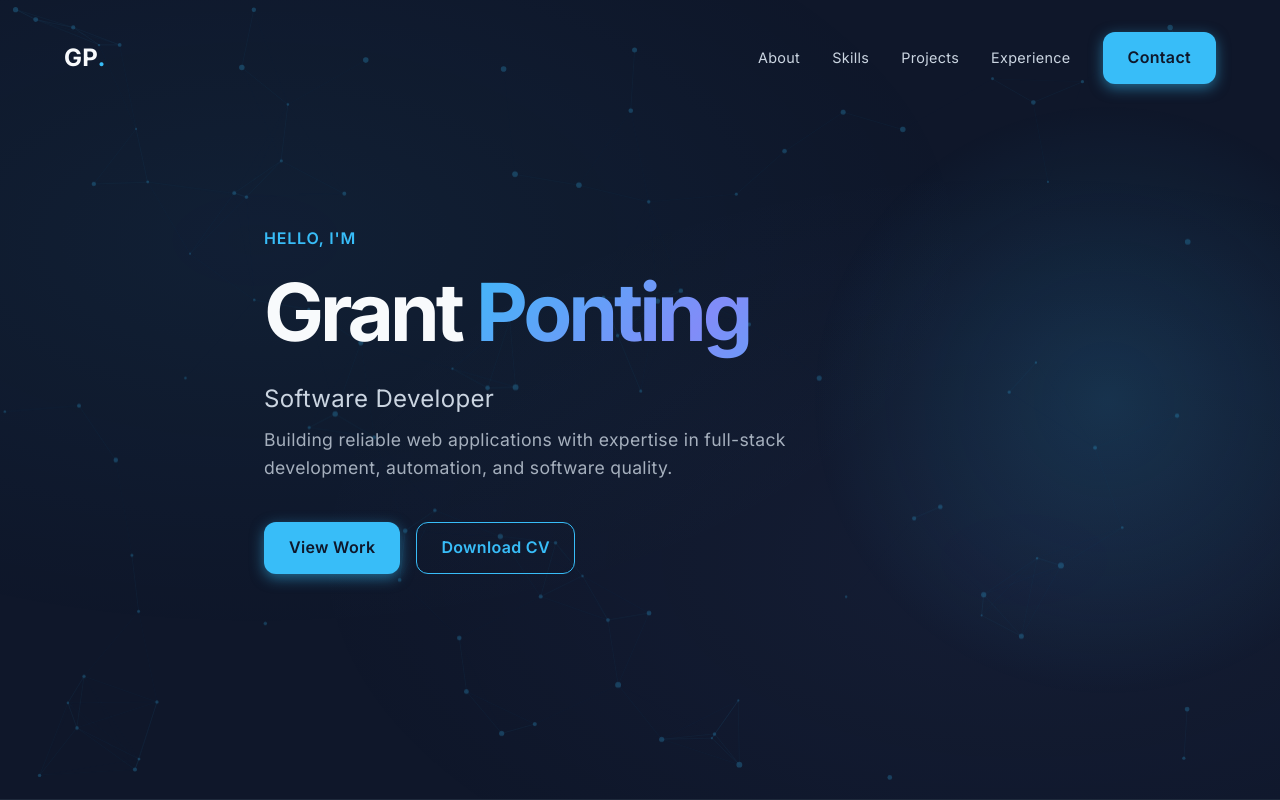
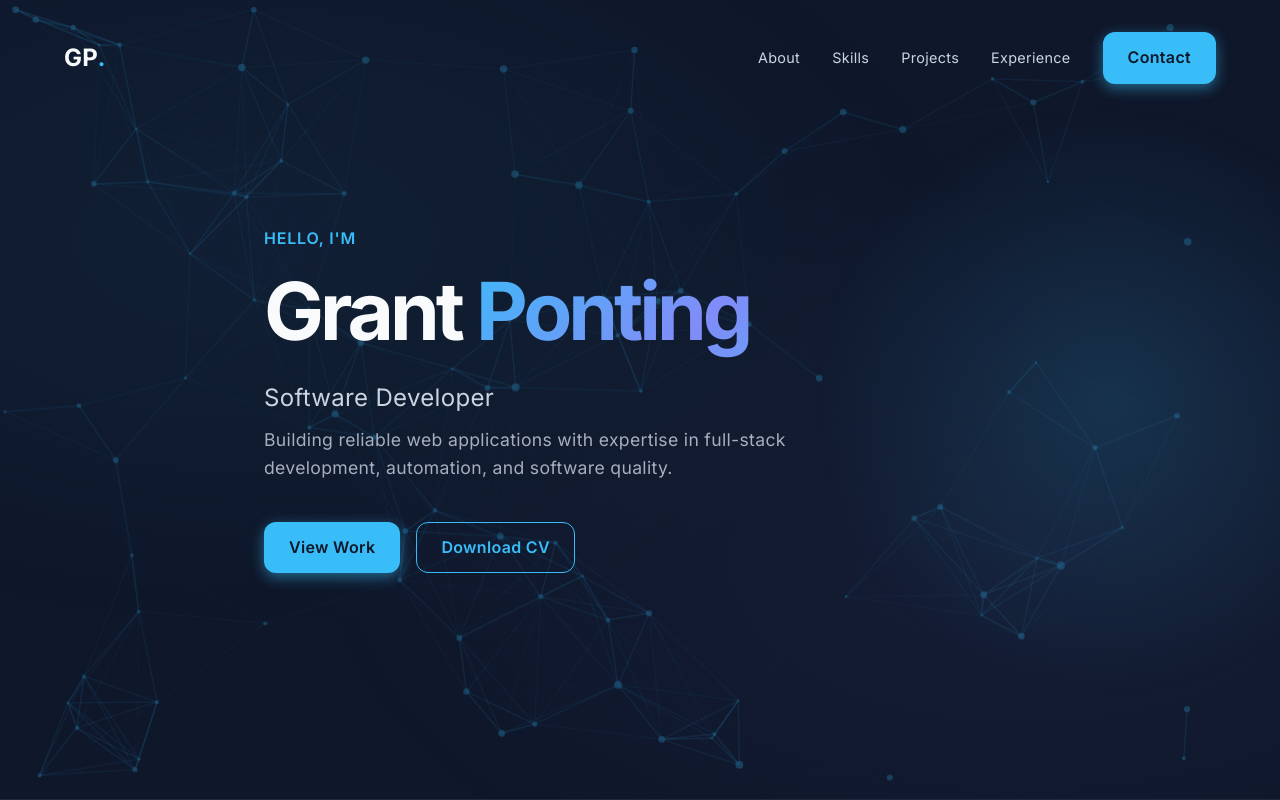
Before and after one commit to grantponting/grantponting-site, an Astro site: page / in a window 1280 px wide. Shown: the top 800 px of the page. Built offline with nearby package versions, Linux system fonts and the light colour scheme; Astro itself is replaced by a stand-in of ours.

Commit message:
Restore hero background logic

```diff
--- a/src/components/Hero.astro
+++ b/src/components/Hero.astro
@@ -49,7 +49,6 @@
         position: relative;
         z-index: 10;
         max-width: 800px;
-        will-change: transform;
     }
 
     .eyebrow {
@@ -101,7 +100,6 @@
         );
         z-index: 0;
         pointer-events: none;
-        will-change: transform;
     }
 
     @media (max-width: 768px) {
@@ -116,39 +114,12 @@
 </style>
 
 <script>
-    // Reduced particle count restored to original
-    // Canvas Particle Animation — optimised with spatial grid
+    // Canvas Particle Animation — original logic, with IntersectionObserver pause
     const canvas = document.getElementById("hero-canvas") as HTMLCanvasElement;
     if (canvas) {
         const ctx = canvas.getContext("2d");
         let w = (canvas.width = window.innerWidth);
         let h = (canvas.height = window.innerHeight);
-
-        // Restored to original counts
-        const PARTICLE_COUNT = window.innerWidth < 768 ? 40 : 100;
-        // Reduced connection distance → fewer pairs qualify per frame
-        const CONNECTION_DIST = 120;
-        const CONNECTION_DIST_SQ = CONNECTION_DIST * CONNECTION_DIST;
-
-        // Spatial grid for O(n) neighbour lookup instead of O(n²)
-        const CELL_SIZE = CONNECTION_DIST;
-        let gridCols = 0;
-        let gridRows = 0;
-        let grid: number[][] = [];
-
-        function buildGrid() {
-            gridCols = Math.ceil(w / CELL_SIZE) + 1;
-            gridRows = Math.ceil(h / CELL_SIZE) + 1;
-            grid = Array.from({ length: gridCols * gridRows }, () => []);
-        }
-
-        function clearGrid() {
-            for (let i = 0; i < grid.length; i++) grid[i].length = 0;
-        }
-
-        function cellIndex(cx: number, cy: number) {
-            return cy * gridCols + cx;
-        }
 
         class Particle {
             x: number;
@@ -162,7 +133,7 @@
                 this.y = Math.random() * h;
                 this.vx = (Math.random() - 0.5) * 0.5;
                 this.vy = (Math.random() - 0.5) * 0.5;
-                this.size = Math.random() * 2 + 1;
+                this.size = Math.random() * 3 + 1; // Thicker particles (1-4px)
             }
 
             update() {
@@ -185,13 +156,13 @@
         }
 
         const particles: Particle[] = [];
-        for (let i = 0; i < PARTICLE_COUNT; i++) particles.push(new Particle());
-        buildGrid();
+        const particleCount = window.innerWidth < 768 ? 40 : 100;
+        for (let i = 0; i < particleCount; i++) particles.push(new Particle());
 
         let rafId: number;
         let paused = false;
 
-        // Pause animation when hero scrolls out of view — saves CPU/GPU
+        // Pause when hero is off-screen — zero CPU cost while scrolled away
         const observer = new IntersectionObserver(
             (entries) => {
                 paused = !entries[0].isIntersecting;
@@ -200,8 +171,6 @@
             { threshold: 0 },
         );
         observer.observe(canvas);
-
-        ctx!.lineWidth = 1;
 
         function animate() {
             if (!ctx) return;
@@ -213,56 +182,27 @@
 
             ctx.clearRect(0, 0, w, h);
 
-            // --- Populate spatial grid ---
-            clearGrid();
-            for (let i = 0; i < particles.length; i++) {
-                const p = particles[i];
-                const cx = Math.floor(p.x / CELL_SIZE);
-                const cy = Math.floor(p.y / CELL_SIZE);
-                grid[cellIndex(cx, cy)].push(i);
-            }
-
-            // --- Update, draw particles & connections ---
-            for (let i = 0; i < particles.length; i++) {
-                const p = particles[i];
+            particles.forEach((p) => {
                 p.update();
                 p.draw();
 
-                // Check only neighbouring grid cells
-                const cx = Math.floor(p.x / CELL_SIZE);
-                const cy = Math.floor(p.y / CELL_SIZE);
+                // Draw connections
+                particles.forEach((p2) => {
+                    const dx = p.x - p2.x;
+                    const dy = p.y - p2.y;
+                    const dist = Math.sqrt(dx * dx + dy * dy);
 
-                for (let dcx = -1; dcx <= 1; dcx++) {
-                    for (let dcy = -1; dcy <= 1; dcy++) {
-                        const nx = cx + dcx;
-                        const ny = cy + dcy;
-                        if (
-                            nx < 0 ||
-                            nx >= gridCols ||
-                            ny < 0 ||
-                            ny >= gridRows
-                        )
-                            continue;
-                        const cell = grid[cellIndex(nx, ny)];
-                        for (let k = 0; k < cell.length; k++) {
-                            const j = cell[k];
-                            if (j <= i) continue; // avoid duplicate pairs
-                            const p2 = particles[j];
-                            const dx = p.x - p2.x;
-                            const dy = p.y - p2.y;
-                            const distSq = dx * dx + dy * dy;
-                            if (distSq < CONNECTION_DIST_SQ) {
-                                const dist = Math.sqrt(distSq);
-                                ctx.strokeStyle = `rgba(56, 189, 248, ${0.2 * (1 - dist / CONNECTION_DIST)})`;
-                                ctx.beginPath();
-                                ctx.moveTo(p.x, p.y);
-                                ctx.lineTo(p2.x, p2.y);
-                                ctx.stroke();
-                            }
-                        }
+                    if (dist < 180) {
+                        // Increased connection distance
+                        ctx!.strokeStyle = `rgba(56, 189, 248, ${0.2 * (1 - dist / 180)})`; // Slightly more visible
+                        ctx!.lineWidth = 1.5; // Thicker lines
+                        ctx!.beginPath();
+                        ctx!.moveTo(p.x, p.y);
+                        ctx!.lineTo(p2.x, p2.y);
+                        ctx!.stroke();
                     }
-                }
-            }
+                });
+            });
 
             rafId = requestAnimationFrame(animate);
         }
@@ -272,7 +212,6 @@
         window.addEventListener("resize", () => {
             w = canvas.width = window.innerWidth;
             h = canvas.height = window.innerHeight;
-            buildGrid();
         });
     }
 </script>
```
